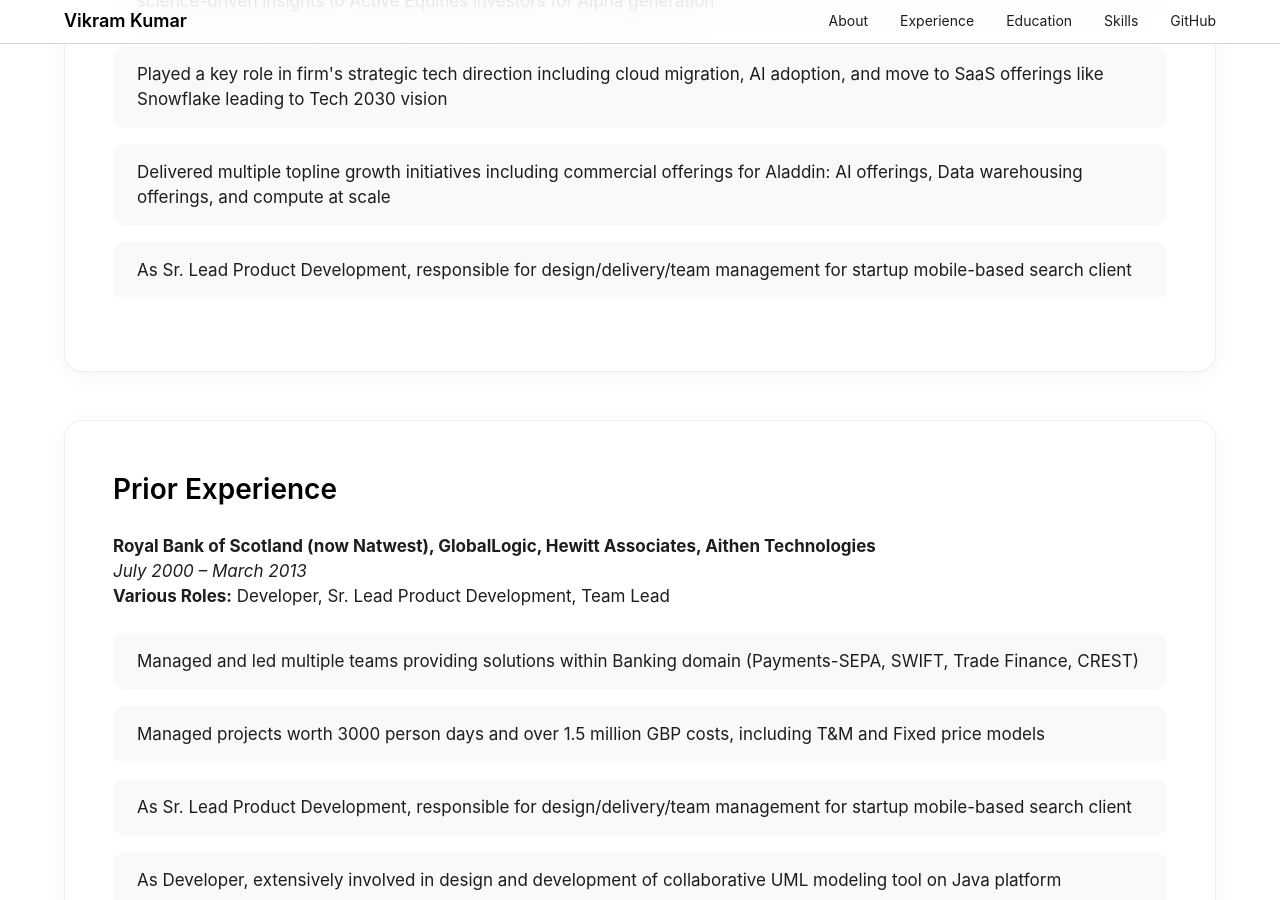
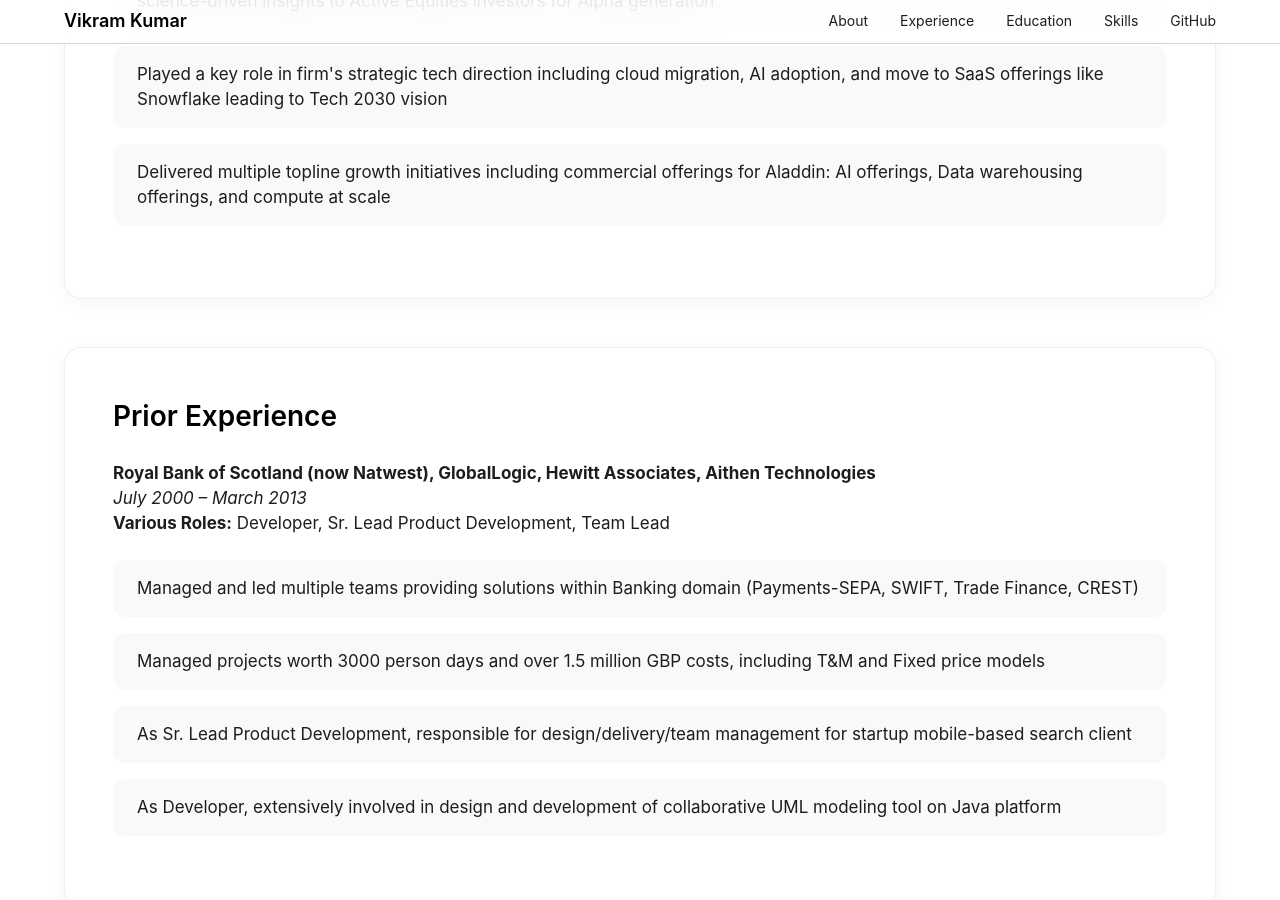
Before and after one commit to coolviki/coolviki.github.io, a Jekyll site: the page built from index.md, in a window 1280 px wide and 900 px high, scrolled down 2037 px. Built offline with Jekyll 4.4.1, drawn with Linux system fonts in a browser that asks for light colours; some web fonts are replaced.

Commit message:
Remove duplicate mobile search client line from BlackRock experience
🤖 Generated with [Claude Code](https://claude.com/claude-code)

Co-Authored-By: Claude <noreply@anthropic.com>

```diff
--- a/index.md
+++ b/index.md
@@ -50,7 +50,6 @@ title: Vikram Kumar - Professional Profile
             <li>Previously led the Active Equities Integration & Data Investments team, architecting & developing tools that deliver data science-driven insights to Active Equities investors for Alpha generation</li>
             <li>Played a key role in firm's strategic tech direction including cloud migration, AI adoption, and move to SaaS offerings like Snowflake leading to Tech 2030 vision</li>
             <li>Delivered multiple topline growth initiatives including commercial offerings for Aladdin: AI offerings, Data warehousing offerings, and compute at scale</li>
-            <li>As Sr. Lead Product Development, responsible for design/delivery/team management for startup mobile-based search client</li>
         </ul>
     </div>
 
```
